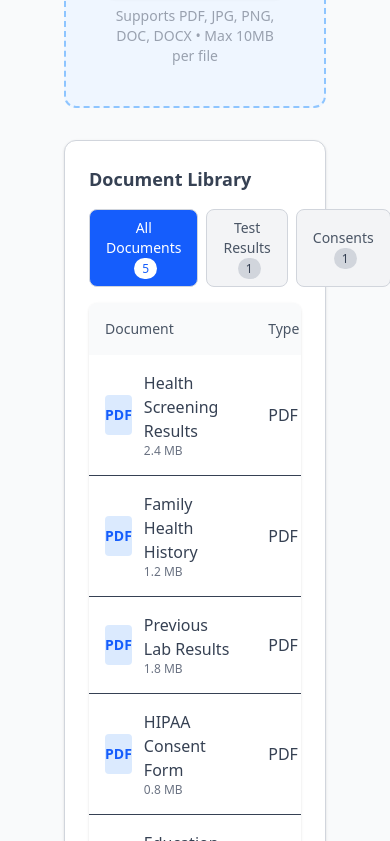
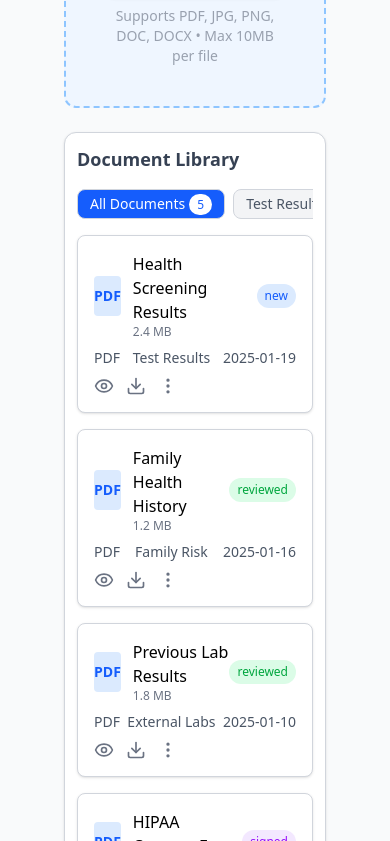
Before and after one commit to infoziantappwrite/my-rapha-health-app, a React (Vite) app: page /documents in a window 390 px wide. Shown: the part 903-1744 px from the top of the page. Built offline with nearby package versions, Linux system fonts and the light colour scheme.

Commit message:
responsive

```diff
--- a/src/pages/Employee_Portal/components/DocumentManager.jsx
+++ b/src/pages/Employee_Portal/components/DocumentManager.jsx
@@ -88,24 +88,24 @@ export default function DocumentManager() {
       </div>
 
       {/* Document Library */}
-      <div className="mt-8 border border-gray-300 p-6 rounded-xl bg-white shadow">
+     <div className="mt-6 border border-gray-300 p-3 sm:p-6 rounded-xl bg-white shadow">
   <h3 className="text-lg font-semibold mb-4 text-gray-700">
     Document Library
   </h3>
 
   {/* Tabs */}
-        <div className="flex gap-2 mb-4">
+  <div className="flex gap-2 mb-4 overflow-x-auto scrollbar-hide">
     {tabs.map((tab) => (
       <button
         key={tab.name}
         onClick={() => setActiveTab(tab.name)}
-              className={`px-4 py-2 rounded-lg text-sm font-medium border  border-gray-300  ${
+        className={`flex-shrink-0 px-3 py-1 sm:px-4 sm:py-2 rounded-lg text-sm font-medium border border-gray-300 ${
           activeTab === tab.name
             ? "bg-blue-600 text-white"
             : "bg-gray-100 text-gray-600 hover:bg-gray-200"
         }`}
       >
-              {tab.name}{" "}
+        {tab.name}
         <span
           className={`ml-1 px-2 py-0.5 rounded-full text-xs ${
             activeTab === tab.name
@@ -119,23 +119,23 @@ export default function DocumentManager() {
     ))}
   </div>
 
-        {/* Table */}
-        <div className="bg-white rounded-lg shadow overflow-hidden">
-          <table className="w-full text-left">
+  {/* Table for large screens */}
+  <div className="hidden sm:block bg-white rounded-lg shadow overflow-x-auto">
+    <table className="w-full text-left min-w-[600px]">
       <thead className="bg-gray-50 text-gray-600 text-sm">
         <tr>
-                <th className="p-4 font-medium">Document</th>
-                <th className="p-4 font-medium">Type</th>
-                <th className="p-4 font-medium">Category</th>
-                <th className="p-4 font-medium">Status</th>
-                <th className="p-4 font-medium">Date</th>
-                <th className="p-4 font-medium">Actions</th>
+          <th className="p-3 sm:p-4 font-medium">Document</th>
+          <th className="p-3 sm:p-4 font-medium">Type</th>
+          <th className="p-3 sm:p-4 font-medium">Category</th>
+          <th className="p-3 sm:p-4 font-medium">Status</th>
+          <th className="p-3 sm:p-4 font-medium">Date</th>
+          <th className="p-3 sm:p-4 font-medium">Actions</th>
         </tr>
       </thead>
-            <tbody className="divide-y text-gray-700">
+      <tbody className="divide-y text-gray-700 text-sm">
         {documents.map((doc, idx) => (
           <tr key={idx} className="hover:bg-gray-50">
-                  <td className="p-4 flex items-center gap-3">
+            <td className="p-3 sm:p-4 flex items-center gap-3">
               <div className="w-8 h-10 bg-blue-100 flex items-center justify-center rounded">
                 <span className="text-blue-600 font-bold text-sm">PDF</span>
               </div>
@@ -144,9 +144,9 @@ export default function DocumentManager() {
                 <p className="text-xs text-gray-500">{doc.size}</p>
               </div>
             </td>
-                  <td className="p-4">{doc.type}</td>
-                  <td className="p-4">{doc.category}</td>
-                  <td className="p-4">
+            <td className="p-3 sm:p-4">{doc.type}</td>
+            <td className="p-3 sm:p-4">{doc.category}</td>
+            <td className="p-3 sm:p-4">
               <span
                 className={`px-2 py-1 text-xs rounded-full font-medium ${
                   statusColors[doc.status]
@@ -155,8 +155,8 @@ export default function DocumentManager() {
                 {doc.status}
               </span>
             </td>
-                  <td className="p-4">{doc.date}</td>
-                  <td className="p-4 flex gap-3 text-gray-500">
+            <td className="p-3 sm:p-4">{doc.date}</td>
+            <td className="p-3 sm:p-4 flex gap-3 text-gray-500">
               <Eye className="w-5 h-5 cursor-pointer hover:text-blue-600" />
               <Download className="w-5 h-5 cursor-pointer hover:text-green-600" />
               <MoreVertical className="w-5 h-5 cursor-pointer hover:text-gray-700" />
@@ -166,7 +166,44 @@ export default function DocumentManager() {
       </tbody>
     </table>
   </div>
+
+  {/* Mobile card view */}
+  <div className="sm:hidden flex flex-col gap-4">
+    {documents.map((doc, idx) => (
+      <div key={idx} className="border border-gray-300 rounded-lg p-4 shadow-sm bg-white">
+        <div className="flex items-center justify-between mb-2">
+          <div className="flex items-center gap-3">
+            <div className="w-8 h-10 bg-blue-100 flex items-center justify-center rounded">
+              <span className="text-blue-600 font-bold text-sm">PDF</span>
             </div>
+            <div>
+              <p className="font-medium">{doc.name}</p>
+              <p className="text-xs text-gray-500">{doc.size}</p>
+            </div>
+          </div>
+          <span
+            className={`px-2 py-1 text-xs rounded-full font-medium ${
+              statusColors[doc.status]
+            }`}
+          >
+            {doc.status}
+          </span>
+        </div>
+        <div className="flex justify-between text-gray-600 text-sm">
+          <span>{doc.type}</span>
+          <span>{doc.category}</span>
+          <span>{doc.date}</span>
+        </div>
+        <div className="flex gap-3 mt-2 text-gray-500">
+          <Eye className="w-5 h-5 cursor-pointer hover:text-blue-600" />
+          <Download className="w-5 h-5 cursor-pointer hover:text-green-600" />
+          <MoreVertical className="w-5 h-5 cursor-pointer hover:text-gray-700" />
+        </div>
+      </div>
+    ))}
+  </div>
+</div>
+
     </div>
   );
 }
```
Lines whose indentation alone changed are shown as unchanged.
